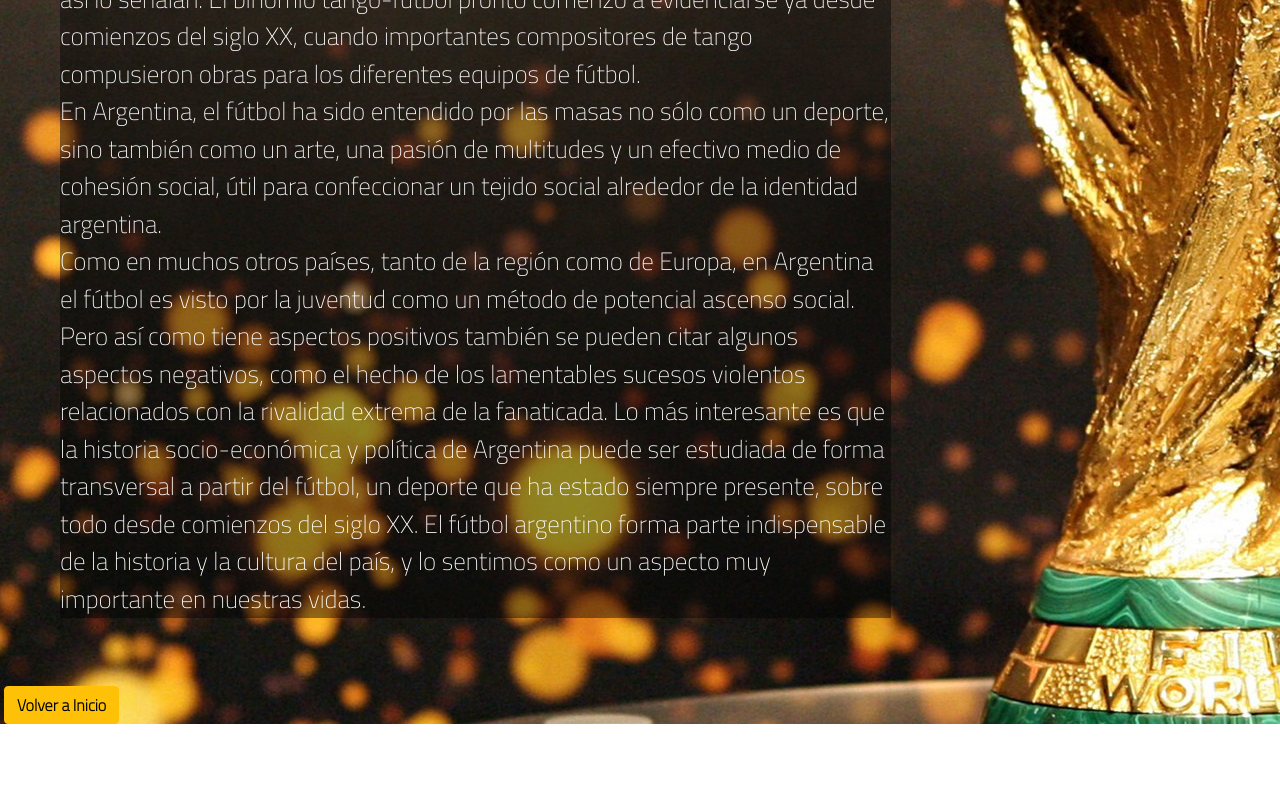
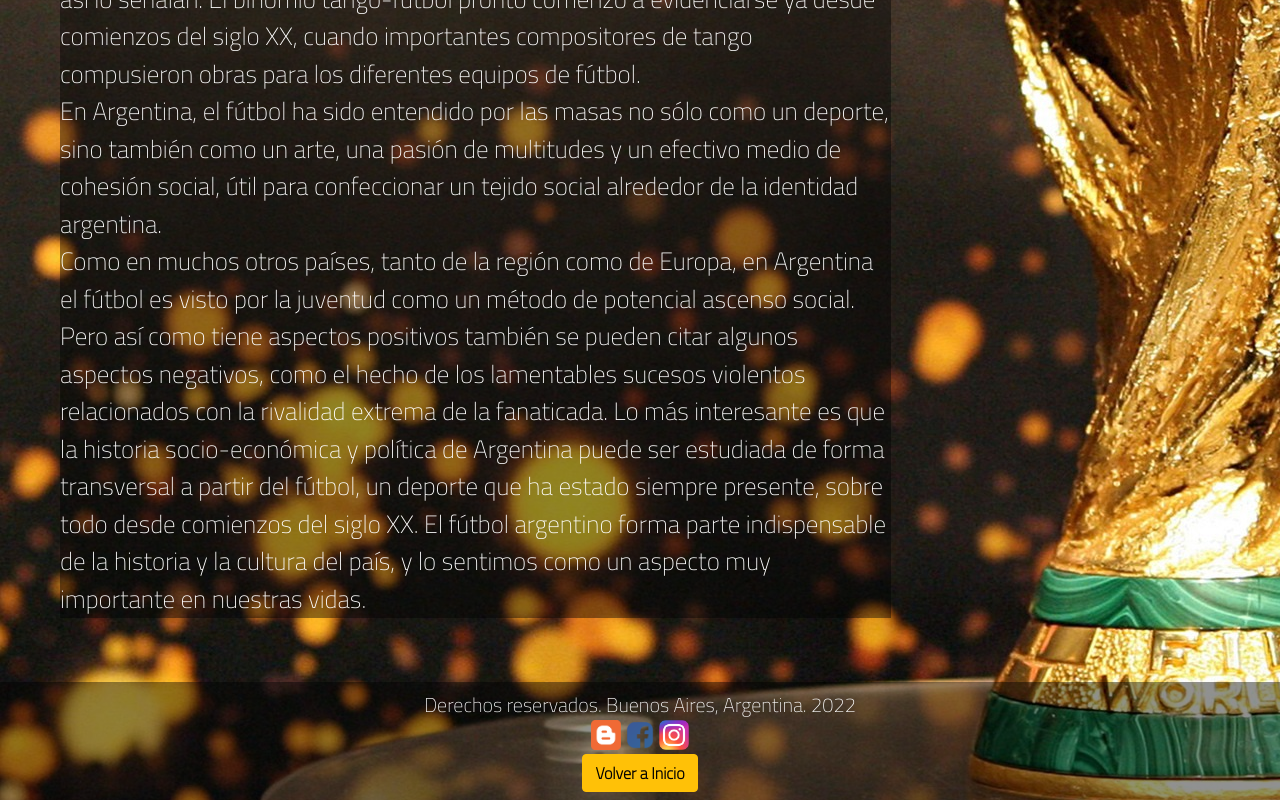
Before and after one commit to nicobenedet/CopadelMundo, a plain HTML site: page index.html in a window 1280 px wide. Shown: the part 714-1514 px from the top of the page. Before the commit the page ends 1438 px from the top, so only its background shows below. Drawn offline with nearby package versions, Linux system fonts and the light colour scheme.

Commit message:
agregando footer

```diff
--- a/index.html
+++ b/index.html
@@ -54,10 +54,20 @@
             </div>
         </div>
     </div>
-    <div>
-        <a class="btn btn-warning  m-1 mb-0" href="#" role="button"><span class="buttonindex">Volver a Inicio</span></a>
-    </div>
 
     <script src="https://cdn.jsdelivr.net/npm/bootstrap@5.1.3/dist/js/bootstrap.bundle.min.js" integrity="sha384-ka7Sk0Gln4gmtz2MlQnikT1wXgYsOg+OMhuP+IlRH9sENBO0LRn5q+8nbTov4+1p" crossorigin="anonymous"></script>
 </body>
+<footer class="footer p-2">
+    <span class="logfoot">Derechos reservados. Buenos Aires, Argentina. 2022</span>
+    <br>
+<div>
+<img  src="./img/Blogger.svg.png"  width="30px" height="30px">
+<img  src="./img/Facebook-Icono.png" width="30px" height="30px">
+<img  src="./img/Instagram-Icono.png" width="30px" height="30px">
+</div>
+<div>
+    <a class="btn btn-warning  m-1 mb-0" href="#" role="button"><span class="buttonindex">Volver a Inicio</span></a>
+</div>
+</footer>
+
 </html>
--- a/style.css
+++ b/style.css
@@ -445,3 +445,10 @@ video{
 .ilustracion{
     border-radius: 10px;
 }
+.footer{
+    background-color: rgba(0, 0, 0, 0.432);
+}
+.logfoot{
+    font-size: 20px;
+    color: white;
+}
```
